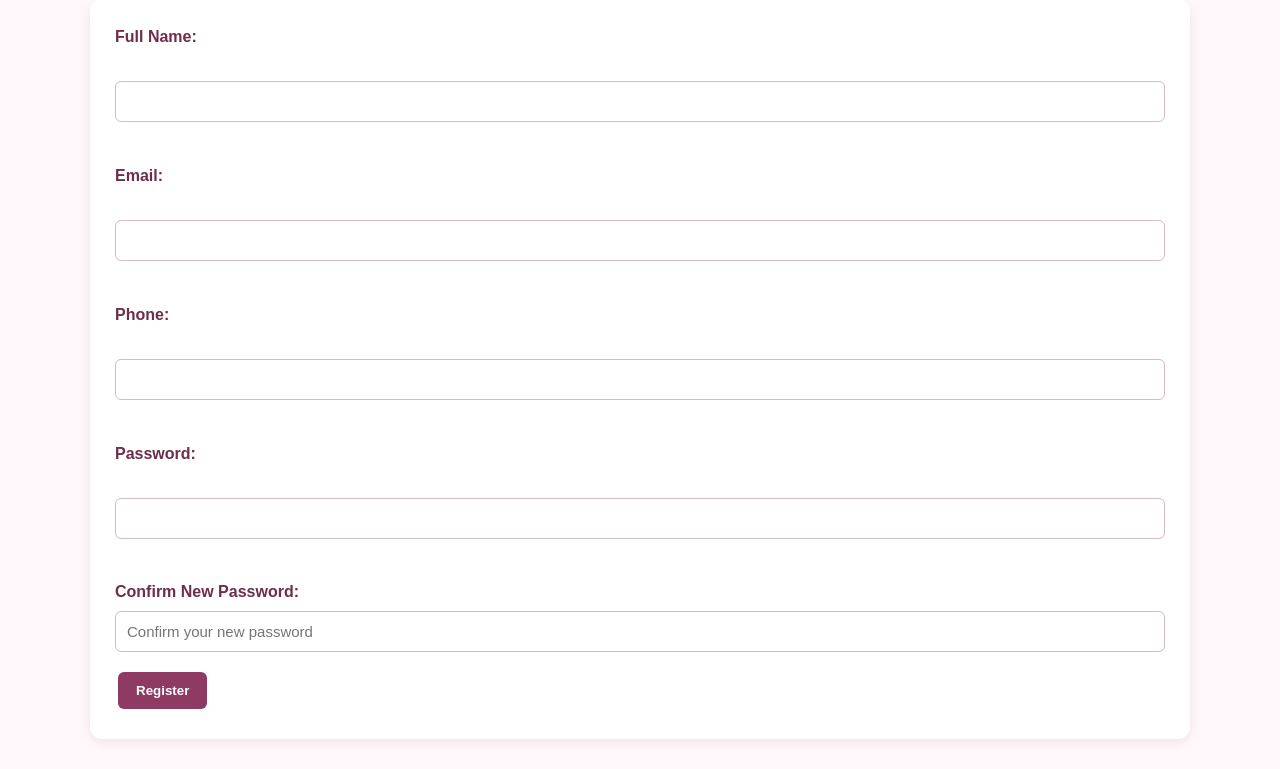
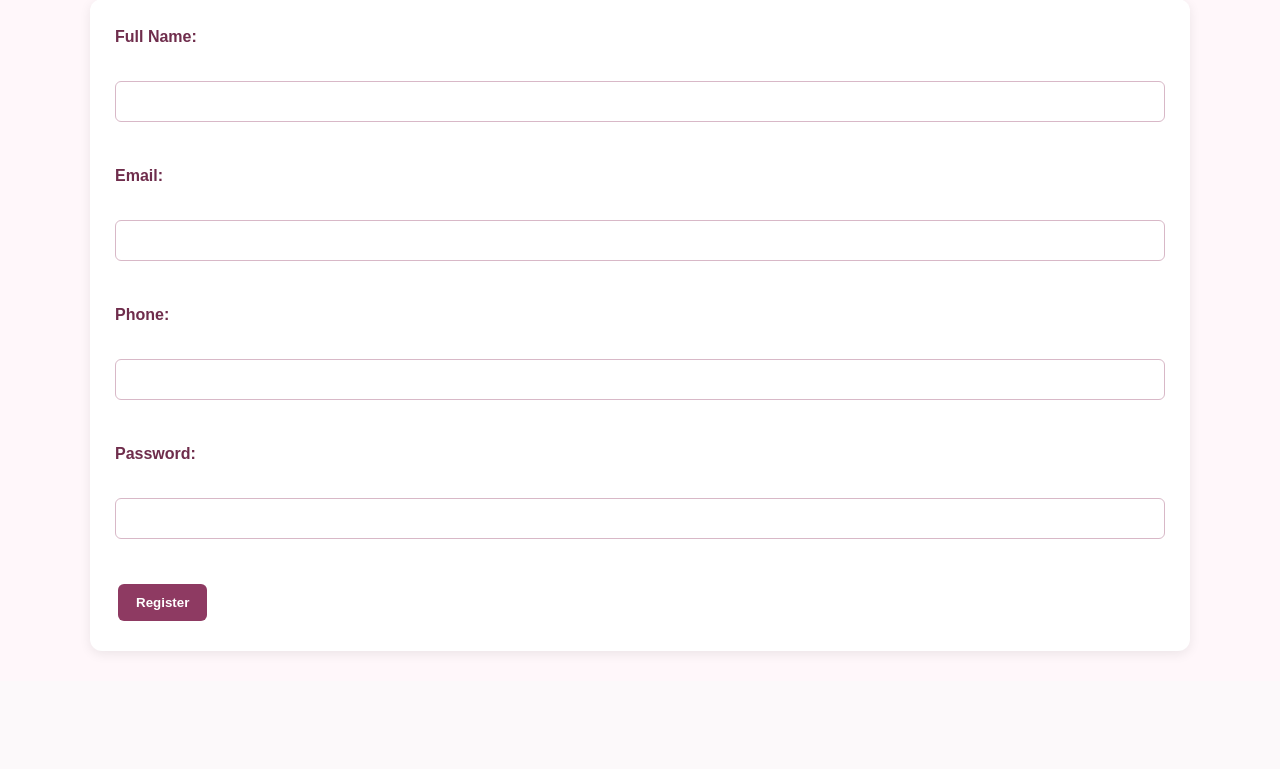
Before and after one commit to Thuto-Tlhabane/GlowWell-Beauty-Clinic-System, a PHP site: page /register.php in a window 1280 px wide. Shown: the part 152-921 px from the top of the page. After the commit the page ends 805 px from the top, so only its background shows below. Run offline with PHP 8.4, Linux system fonts and the light colour scheme.

Commit message:
Update register.php

```diff
--- a/register.php
+++ b/register.php
@@ -28,7 +28,7 @@ if (
         $message = "Please complete all fields.";
     } elseif (!filter_var($email, FILTER_VALIDATE_EMAIL)) {
         $message = "Please enter a valid email address.";
-    } elseif (strlen($password) < 8) {
+    } elseif (strlen($password) < 6) {
         $message = "Password must be at least 6 characters.";
     } else {
 
@@ -112,13 +112,6 @@ if (
     <input type="password" name="password" required>
     <br><br>
 
-     <label>Confirm New Password:</label>
-
-<input
-    type="password"
-    name="confirm_password"
-    placeholder="Confirm your new password"
->
     <button type="submit">Register</button>
 
 </form>
```
